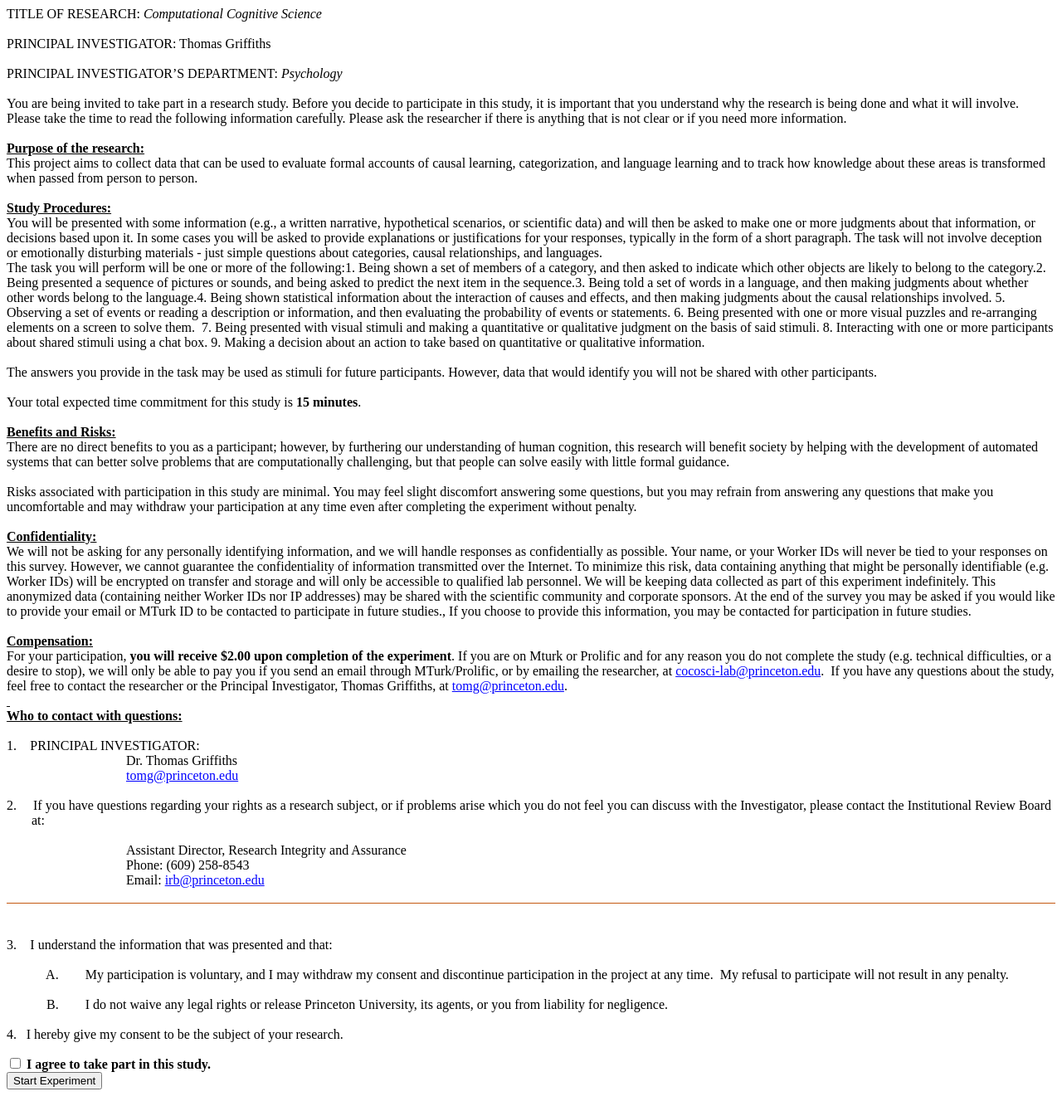
After one commit to arjundevraj/word_categorization, a Flask app: page /consent.html in a window 1280 px wide. The commit adds this page. Shown: the whole page at 83% size. Run offline with Flask 2, Linux system fonts and the light colour scheme.

Commit message:
Add consent form

```diff
--- a/app.py
+++ b/app.py
@@ -9,6 +9,10 @@ app = Flask(__name__)
 @app.route('/')
 def home():
 	return render_template("experiment.html")
+
+@app.route('/consent.html')
+def consent():
+	return render_template("consent.html")
 
 @app.route('/get-list', methods=['GET'])
 def get_list():
--- /dev/null
+++ b/templates/consent.html
@@ -0,0 +1,330 @@
+<html>
+
+<head>
+<meta http-equiv=Content-Type content="text/html; charset=utf-8">
+<meta name=Generator content="Microsoft Word 15 (filtered)">
+<style>
+<!--
+ /* Font Definitions */
+ @font-face
+	{font-family:Wingdings;
+	panose-1:5 0 0 0 0 0 0 0 0 0;}
+@font-face
+	{font-family:"MS Mincho";
+	panose-1:2 2 6 9 4 2 5 8 3 4;}
+@font-face
+	{font-family:"Cambria Math";
+	panose-1:2 4 5 3 5 4 6 3 2 4;}
+@font-face
+	{font-family:"Segoe UI";
+	panose-1:2 11 6 4 2 2 2 2 2 4;}
+@font-face
+	{font-family:"\@MS Mincho";
+	panose-1:2 2 6 9 4 2 5 8 3 4;}
+ /* Style Definitions */
+ p.MsoNormal, li.MsoNormal, div.MsoNormal
+	{margin:0in;
+	font-size:12.0pt;
+	font-family:"Courier New";}
+p.MsoFooter, li.MsoFooter, div.MsoFooter
+	{mso-style-link:"Footer Char";
+	margin:0in;
+	font-size:12.0pt;
+	font-family:"Courier New";}
+a:link, span.MsoHyperlink
+	{color:blue;
+	text-decoration:underline;}
+p.MsoListParagraph, li.MsoListParagraph, div.MsoListParagraph
+	{margin-top:0in;
+	margin-right:0in;
+	margin-bottom:0in;
+	margin-left:.5in;
+	font-size:12.0pt;
+	font-family:"Courier New";}
+p.MsoListParagraphCxSpFirst, li.MsoListParagraphCxSpFirst, div.MsoListParagraphCxSpFirst
+	{margin-top:0in;
+	margin-right:0in;
+	margin-bottom:0in;
+	margin-left:.5in;
+	font-size:12.0pt;
+	font-family:"Courier New";}
+p.MsoListParagraphCxSpMiddle, li.MsoListParagraphCxSpMiddle, div.MsoListParagraphCxSpMiddle
+	{margin-top:0in;
+	margin-right:0in;
+	margin-bottom:0in;
+	margin-left:.5in;
+	font-size:12.0pt;
+	font-family:"Courier New";}
+p.MsoListParagraphCxSpLast, li.MsoListParagraphCxSpLast, div.MsoListParagraphCxSpLast
+	{margin-top:0in;
+	margin-right:0in;
+	margin-bottom:0in;
+	margin-left:.5in;
+	font-size:12.0pt;
+	font-family:"Courier New";}
+span.FooterChar
+	{mso-style-name:"Footer Char";
+	mso-style-link:Footer;
+	font-family:"Courier New";}
+.MsoChpDefault
+	{font-size:11.0pt;
+	font-family:"Calibri",sans-serif;}
+.MsoPapDefault
+	{margin-bottom:8.0pt;
+	line-height:107%;}
+ /* Page Definitions */
+ @page WordSection1
+	{size:8.5in 11.0in;
+	margin:.6in .7in .6in .7in;}
+div.WordSection1
+	{page:WordSection1;}
+ /* List Definitions */
+ ol
+	{margin-bottom:0in;}
+ul
+	{margin-bottom:0in;}
+-->
+h1 {text-align: left;}
+p {text-align: left;}
+div {text-align: left;}
+</style>
+</style>
+
+</head>
+
+<body lang=EN-US link=blue vlink="#954F72" style='word-wrap:break-word'>
+
+<div class=WordSection1>
+
+<p class=MsoNormal><span style='font-family:"Times New Roman",serif'>TITLE OF
+RESEARCH: <i>Computational Cognitive Science</i></span></p>
+
+<p class=MsoNormal><span style='font-family:"Times New Roman",serif'>&nbsp;</span></p>
+
+<p class=MsoNormal><span style='font-family:"Times New Roman",serif'>PRINCIPAL INVESTIGATOR:
+Thomas Griffiths</span></p>
+
+<p class=MsoNormal><span style='font-family:"Times New Roman",serif'>&nbsp;</span></p>
+
+<p class=MsoNormal><span style='font-family:"Times New Roman",serif'>PRINCIPAL
+INVESTIGATOR’S DEPARTMENT: <i>Psychology</i></span></p>
+
+<p class=MsoNormal><span style='font-family:"Times New Roman",serif'>&nbsp;</span></p>
+
+<p class=MsoNormal><span style='font-family:"Times New Roman",serif'>You are
+being invited to take part in a research study. Before you decide to
+participate in this study, it is important that you understand why the research
+is being done and what it will involve. Please take the time to read the
+following information carefully. Please ask the researcher if there is anything
+that is not clear or if you need more information.</span></p>
+
+<p class=MsoNormal style='text-autospace:none'><span style='font-family:"Times New Roman",serif'>&nbsp;</span></p>
+
+<p class=MsoNormal style='text-autospace:none'><b><u><span style='font-family:
+"Times New Roman",serif'>Purpose of the research:</span></u></b></p>
+
+<p class=MsoNormal style='text-autospace:none'><i><span style='font-family:
+"Times New Roman",serif'><span style='font-style:normal'>This project aims to
+collect data that can be used to evaluate formal accounts of causal learning,
+categorization, and language learning and to track how knowledge about these
+areas is transformed when passed from person to person.</span> </span></i></p>
+
+<p class=MsoNormal><span style='font-family:"Times New Roman",serif'>&nbsp;</span></p>
+
+<p class=MsoNormal style='text-autospace:none'><b><u><span style='font-family:
+"Times New Roman",serif'>Study Procedures: </span></u></b></p>
+
+<p class=MsoNormal style='text-autospace:none'><span style='font-family:"Times New Roman",serif'>You
+will be presented with some information (e.g., a written narrative, hypothetical
+scenarios, or scientific data) and will then be asked to make one or more
+judgments about that information, or decisions based upon it. In some cases you
+will be asked to provide explanations or justifications for your responses,
+typically in the form of a short paragraph. The task will not involve deception
+or emotionally disturbing materials - just simple questions about categories,
+causal relationships, and languages. </span></p>
+
+<p class=MsoNormal style='text-autospace:none'><span style='font-family:"Times New Roman",serif'>The
+task you will perform will be one or more of the following:</span><span
+style='font-family:"MS Mincho"'></span><span style='font-family:"Times New Roman",serif'>1.
+Being shown a set of members of a category, and then asked to indicate which
+other objects are likely to belong to the category.</span><span
+style='font-family:"MS Mincho"'></span><span style='font-family:"Times New Roman",serif'>2.
+Being presented a sequence of pictures or sounds, and being asked to predict
+the next item in the sequence.</span><span style='font-family:"MS Mincho"'></span><span
+style='font-family:"Times New Roman",serif'>3. Being told a set of words in a
+language, and then making judgments about whether other words belong to the
+language.</span><span style='font-family:"MS Mincho"'></span><span
+style='font-family:"Times New Roman",serif'>4. Being shown statistical
+information about the interaction of causes and effects, and then making
+judgments about the causal relationships involved. 5. Observing a set of events
+or reading a description or information, and then evaluating the probability of
+events or statements. 6. Being presented with one or more visual puzzles and
+re-arranging elements on a screen to solve them.  7. Being presented with
+visual stimuli and making a quantitative or qualitative judgment on the basis
+of said stimuli. 8. Interacting with one or more participants about shared
+stimuli using a chat box. 9. Making a decision about an action to take based on
+quantitative or qualitative information.</span></p>
+
+<p class=MsoNormal style='text-autospace:none'><span style='font-family:"Times New Roman",serif'>&nbsp;</span></p>
+
+<p class=MsoNormal style='text-autospace:none'><span style='font-family:"Times New Roman",serif'>The
+answers you provide in the task may be used as stimuli for future participants.
+However, data that would identify you will not be shared with other
+participants.</span></p>
+
+<p class=MsoNormal style='text-autospace:none'><b><i><span style='font-family:
+"Times New Roman",serif'>&nbsp;</span></i></b></p>
+
+<p class=MsoNormal style='text-autospace:none'><span style='font-family:"Times New Roman",serif'>Your
+total expected time commitment for this study is <b>15 minutes</b>.</span></p>
+
+<p class=MsoNormal><span style='font-family:"Times New Roman",serif'>&nbsp;</span></p>
+
+<p class=MsoNormal><b><u><span style='font-family:"Times New Roman",serif'>Benefits
+and Risks: </span></u></b></p>
+
+<p class=MsoNormal><span style='font-family:"Times New Roman",serif'>There are
+no direct benefits to you as a participant; however, by furthering our
+understanding of human cognition, this research will benefit society by helping
+with the development of automated systems that can better solve problems that
+are computationally challenging, but that people can solve easily with little formal
+guidance.</span></p>
+
+<p class=MsoNormal><i><span style='font-family:"Times New Roman",serif'>&nbsp;</span></i></p>
+
+<p class=MsoNormal><span style='font-family:"Times New Roman",serif'>Risks
+associated with participation in this study are minimal. You may feel slight
+discomfort answering some questions, but you may refrain from answering any
+questions that make you uncomfortable and may withdraw your participation at
+any time even after completing the experiment without penalty.</span></p>
+
+<p class=MsoNormal style='margin-left:1.0in;text-indent:-1.0in'><b><i><span
+style='font-family:"Times New Roman",serif'>&nbsp;</span></i></b></p>
+
+<p class=MsoNormal style='margin-left:1.0in;text-indent:-1.0in'><b><u><span
+style='font-family:"Times New Roman",serif'>Confidentiality:<i> </i></span></u></b></p>
+
+<p class=MsoNormal><span style='font-family:"Times New Roman",serif'>We will
+not be asking for any personally identifying information, and we will handle
+responses as confidentially as possible. Your name, or your Worker IDs will
+never be tied to your responses on this survey. However, we cannot guarantee
+the confidentiality of information transmitted over the Internet. To minimize
+this risk, data containing anything that might be personally identifiable (e.g.
+Worker IDs) will be encrypted on transfer and storage and will only be
+accessible to qualified lab personnel. We will be keeping data collected as
+part of this experiment indefinitely. This anonymized data (containing neither
+Worker IDs nor IP addresses) may be shared with the scientific community and
+corporate sponsors. At the end of the survey you may be asked if you would like
+to provide your email or MTurk ID to be contacted to participate in future
+studies., If you choose to provide this information, you may be contacted for
+participation in future studies.</span></p>
+
+<p class=MsoNormal><span style='font-family:"Times New Roman",serif'>&nbsp;</span></p>
+
+<p class=MsoNormal style='margin-left:1.0in;text-indent:-1.0in'><b><u><span
+style='font-family:"Times New Roman",serif'>Compensation:</span></u></b></p>
+
+<p class=MsoNormal><span style='font-family:"Times New Roman",serif'>For your
+participation, <b>you will receive $2.00 upon completion of the experiment</b>. If you are on Mturk or Prolific and for any
+reason you do not complete the study (e.g. technical difficulties, or a desire
+to stop), we will only be able to pay you if you send an email through MTurk/Prolific,
+or by emailing the researcher, at </span><a
+href="mailto:cocosci-lab@princeton.edu"><span style='font-family:"Times New Roman",serif'>cocosci-lab@princeton.edu</span></a><span
+style='font-family:"Times New Roman",serif'>.  If you have any questions about
+the study, feel free to contact the researcher or the Principal Investigator, Thomas
+Griffiths, at </span><a href="mailto:tomg@princeton.edu"><span
+style='font-family:"Times New Roman",serif'>tomg@princeton.edu</span></a><span
+style='font-family:"Times New Roman",serif'>.   </span></p>
+
+<p class=MsoNormal><b><u><span style='font-family:"Times New Roman",serif'><span
+	style='text-decoration:none'>&nbsp;</span></span></u></b></p>
+
+<p class=MsoNormal><b><u><span style='font-family:"Times New Roman",serif'>Who
+to contact with questions:</span></u></b></p>
+
+<p class=MsoNormal><span style='font-family:"Times New Roman",serif'>&nbsp;</span></p>
+
+<p class=MsoListParagraph style='margin-left:22.5pt;text-indent:-22.5pt'><span
+style='font-family:"Times New Roman",serif'>1.<span style='font:7.0pt "Times New Roman"'>&nbsp;&nbsp;&nbsp;&nbsp;&nbsp;&nbsp;
+</span></span><span style='font-family:"Times New Roman",serif'>PRINCIPAL
+INVESTIGATOR:</span></p>
+
+<p class=MsoNormal><span style='font-family:"Times New Roman",serif'>                                    Dr.
+Thomas Griffiths</span></p>
+
+<p class=MsoNormal><span style='font-family:"Times New Roman",serif'>                                    </span><a
+href="mailto:tomg@princeton.edu"><span style='font-family:"Times New Roman",serif'>tomg@princeton.edu</span></a><span
+style='font-family:"Times New Roman",serif'> </span></p>
+
+<p class=MsoNormal><span style='font-family:"Times New Roman",serif'>&nbsp;</span></p>
+
+<p class=MsoNormal style='margin-left:22.5pt;text-indent:-22.5pt'><span
+style='font-family:"Times New Roman",serif'>2.     If you have questions
+regarding your rights as a research subject, or if problems arise which you do
+not feel you can discuss with the Investigator, please contact the
+Institutional Review Board at:</span></p>
+
+<p class=MsoNormal style='margin-left:2.0in;text-indent:-.5in'><span
+style='font-family:"Times New Roman",serif'>&nbsp;</span></p>
+
+<p class=MsoNormal style='margin-left:2.0in;text-indent:-.5in'><span
+style='font-family:"Times New Roman",serif'>Assistant Director, Research
+Integrity and Assurance</span></p>
+
+<p class=MsoNormal style='margin-left:1.5in'><span style='font-family:"Times New Roman",serif'>Phone:
+(609) 258-8543</span></p>
+
+<p class=MsoNormal style='margin-left:1.5in'><span style='font-family:"Times New Roman",serif'>Email:
+</span><a href="mailto:irb@princeton.edu"><span style='font-family:"Times New Roman",serif'>irb@princeton.edu</span></a></p>
+
+<p class=MsoNormal><span style='font-family:"Times New Roman",serif'>&nbsp;</span></p>
+
+<div style='border:none;border-top:solid #C45911 1.0pt;padding:31.0pt 0in 0in 0in'>
+
+<p class=MsoListParagraph style='margin-left:22.5pt;text-indent:-22.5pt;
+border:none;padding:0in'><span style='font-family:"Times New Roman",serif'>3.<span
+style='font:7.0pt "Times New Roman"'>&nbsp;&nbsp;&nbsp;&nbsp;&nbsp;&nbsp; </span></span><span
+style='font-family:"Times New Roman",serif'>I understand the information that
+was presented and that:</span></p>
+
+</div>
+
+<p class=MsoNormal><span style='font-family:"Times New Roman",serif'>&nbsp;</span></p>
+
+<p class=MsoNormal style='margin-left:1.0in;text-indent:-1.0in'><span
+style='font-family:"Times New Roman",serif'>            A.        My
+participation is voluntary, and I may withdraw my consent and discontinue
+participation in the project at any time.  My refusal to participate will not
+result in any penalty.</span></p>
+
+<p class=MsoNormal><span style='font-family:"Times New Roman",serif'>&nbsp;</span></p>
+
+<p class=MsoNormal style='margin-left:1.0in;text-indent:-1.0in'><span
+style='font-family:"Times New Roman",serif'>            B.        I do not
+waive any legal rights or release Princeton University, its agents, or you from
+liability for negligence.</span></p>
+
+<p class=MsoNormal><span style='font-family:"Times New Roman",serif'>&nbsp;</span></p>
+
+<p class=MsoListParagraphCxSpFirst style='margin-left:.25in;text-indent:-.25in'><span
+style='font-family:"Times New Roman",serif'>4.<span style='font:7.0pt "Times New Roman"'>&nbsp;&nbsp;&nbsp;&nbsp;
+</span></span><span style='font-family:"Times New Roman",serif'>I hereby give
+my consent to be the subject of your research.  </span></p>
+
+<!--<p class=MsoListParagraphCxSpLast style='margin-left:.25in'><span
+style='font-family:"Times New Roman",serif'>&nbsp;</span></p>
+
+<p class=MsoNormal><span style='font-family:"Times New Roman",serif'>&nbsp;</span></p>-->
+
+</div>
+<p></p>
+<p class=MsoNormal><span style='font-family:"Times New Roman",serif'>
+    <input type="checkbox" id="consent_checkbox" />
+	<b>I agree to take part in this study.</b>
+</span>
+</p>
+  <button type="button" id="start">Start Experiment</button>
+<p class=MsoNormal><span style='font-family:"Times New Roman",serif'>&nbsp;</span></p>
+</body>
+
+</html>
```
Also changed, not shown: templates/experiment.html (+28 -7 lines).
